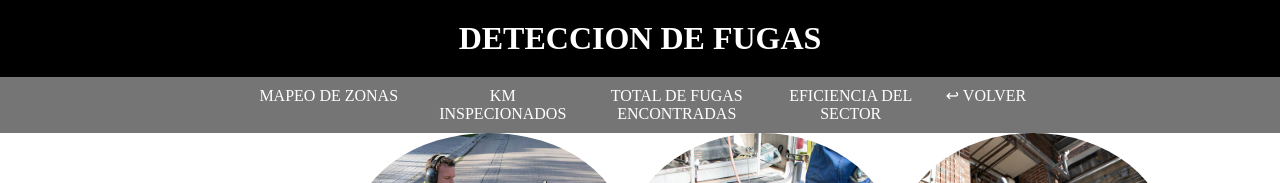
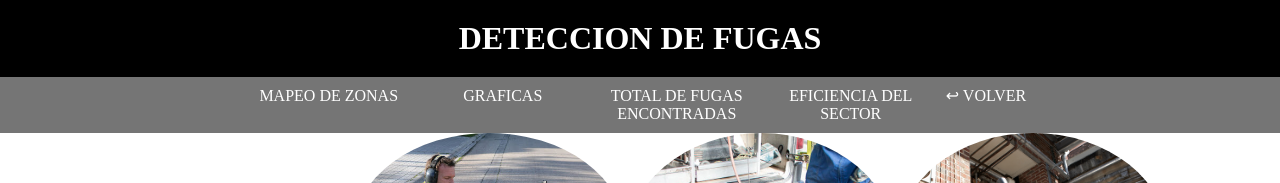
Before and after one commit to Oraida14/DETECCION-DE-FUGAS, a plain HTML site: page index.html in a window 1280 px wide. Shown: the top 183 px of the page. Drawn offline with Linux system fonts and the light colour scheme.

Commit message:
Update index.html

```diff
--- a/index.html
+++ b/index.html
@@ -14,7 +14,7 @@
     <nav>
         <ul>
             <li><a href="https://www.google.com/maps/d/edit?mid=1eIHskJOgVohqeQBIigsM274nCETudyw&usp=sharing">MAPEO DE ZONAS</a></li>
-            <li><a href="">KM INSPECIONADOS</a></li>
+            <li> <a  href ="" > GRAFICAS</a > </li >
             <li><a href="">TOTAL DE FUGAS ENCONTRADAS</a></li>
             <li><a href="">EFICIENCIA DEL SECTOR</a></li
             <li><a href=" https://oraida14.github.io/GESTION-DE-PERDIDAS/">↩ VOLVER</a></li>
```
